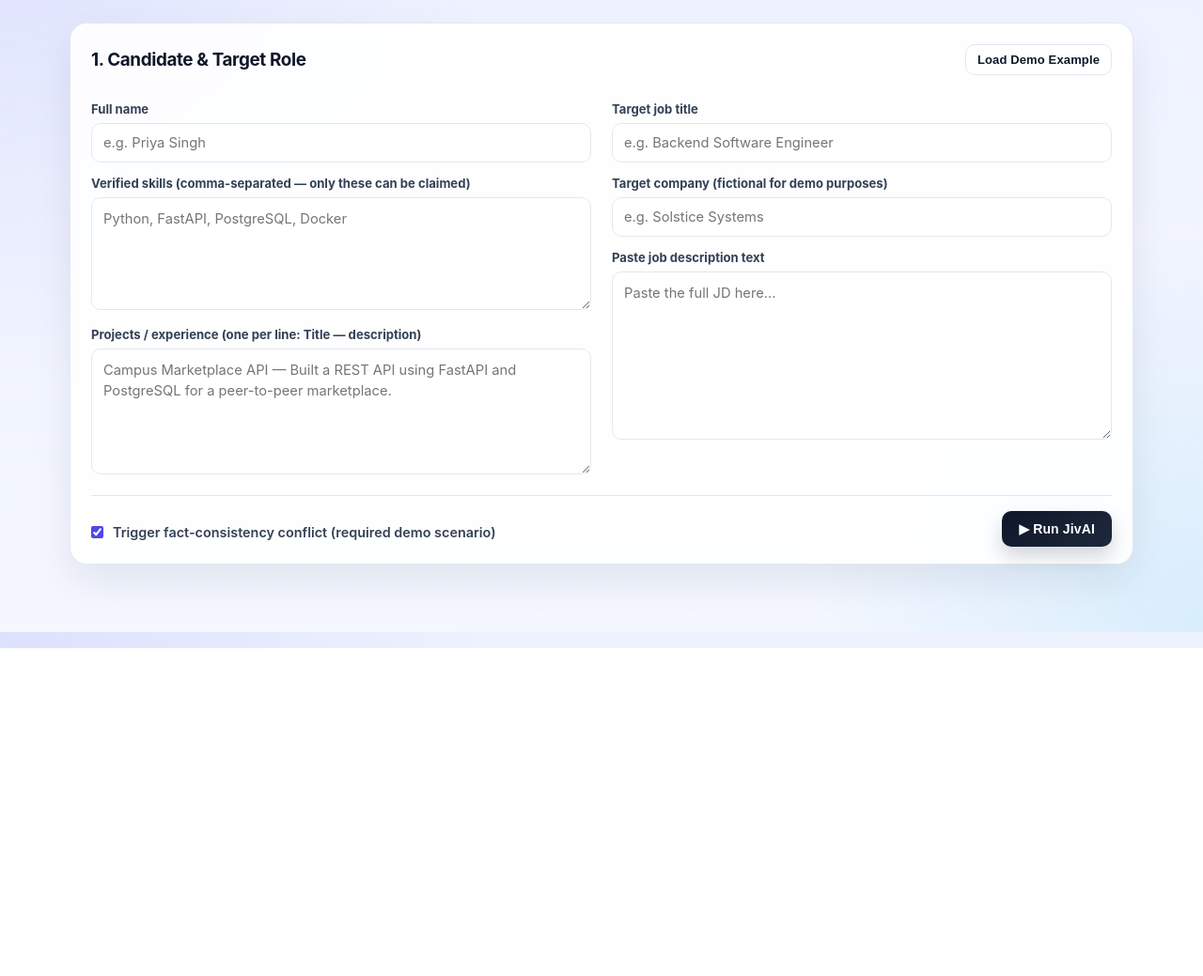
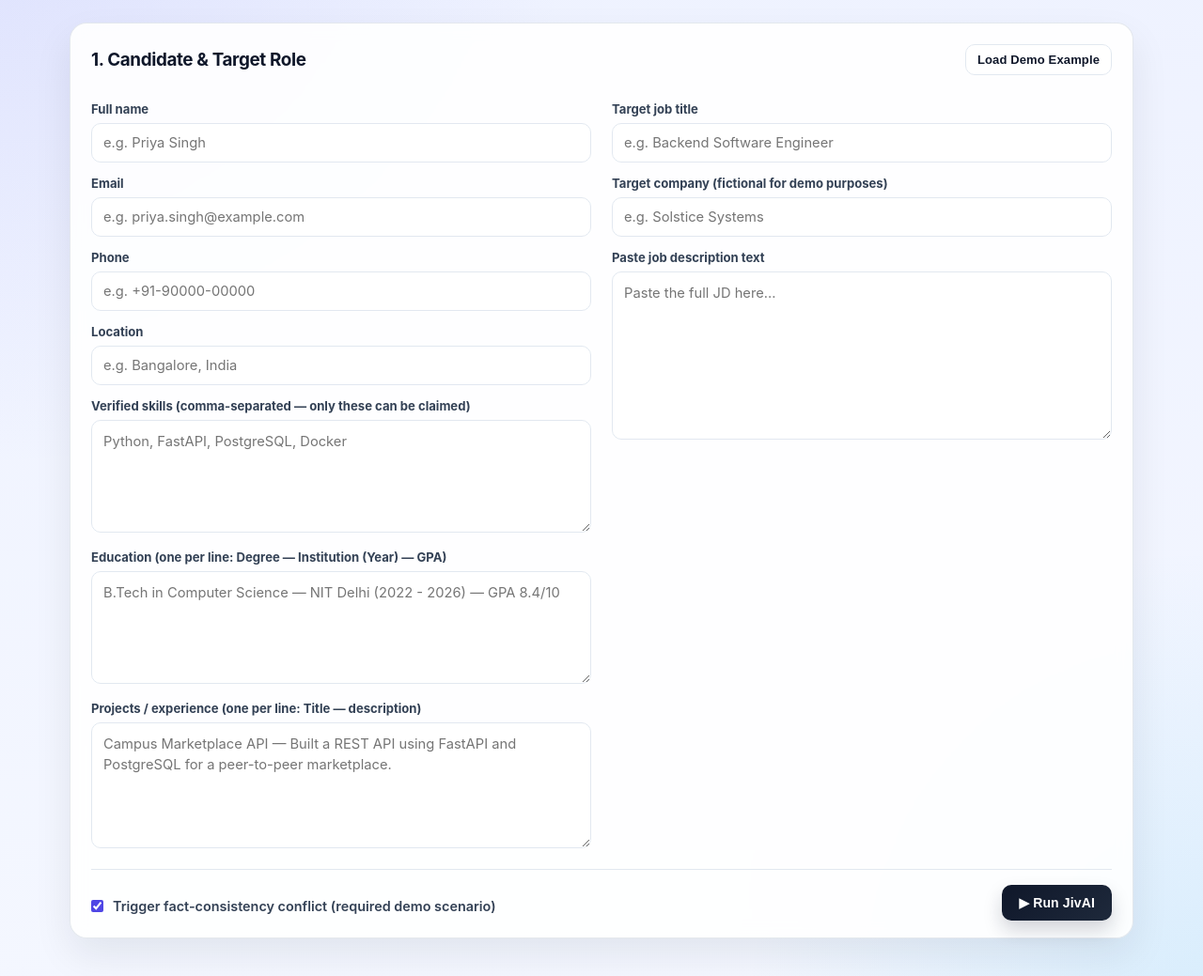
Before and after one commit to anupam1104/JivAI, a Flask app: page / in a window 1280 px wide. Shown: the part 110-1149 px from the top of the page at 94% size. Before the commit the page ends 800 px from the top, so only its background shows below. Run offline with Flask 3, Linux system fonts and the light colour scheme.

Commit message:
Fix PDF download: skills section and user details not showing

```diff
--- a/app.py
+++ b/app.py
@@ -87,7 +87,7 @@ def render_pdf():
         io.BytesIO(pdf_bytes),
         mimetype="application/pdf",
         as_attachment=True,
-        download_name=f"{resume['name'].replace(' ', '_')}_resume.pdf",
+        download_name=f"{(resume.get('name') or 'Candidate').replace(' ', '_')}_resume.pdf",
     )
 
 
--- a/static/script.js
+++ b/static/script.js
@@ -15,13 +15,21 @@ async function init() {
 function loadDemoExample() {
   if (!defaultData) return;
   document.getElementById("cand-name").value = defaultData.candidate.name;
+  document.getElementById("cand-email").value = defaultData.candidate.email || "";
+  document.getElementById("cand-phone").value = defaultData.candidate.phone || "";
+  document.getElementById("cand-location").value = defaultData.candidate.location || "";
   document.getElementById("cand-skills").value = defaultData.candidate.verified_skills.join(", ");
 
   const projectLines = defaultData.candidate.projects
     .map((p) => `${p.title} — ${p.description}`)
-    .concat(defaultData.candidate.experience.map((e) => `${e.title} @ ${e.org} — ${e.description}`))
+    .concat(defaultData.candidate.experience.map((e) => `${e.title} @ ${e.org} — ${e.duration} — ${e.description}`))
     .join("\n");
   document.getElementById("cand-projects").value = projectLines;
+
+  const educationLines = (defaultData.candidate.education || [])
+    .map((e) => `${e.degree} — ${e.institution} (${e.year}) — GPA ${e.gpa}`)
+    .join("\n");
+  document.getElementById("cand-education").value = educationLines;
 
   document.getElementById("jd-title").value = defaultData.jd_title;
   document.getElementById("jd-company").value = defaultData.jd_company;
@@ -38,27 +46,64 @@ function detectSkills(text) {
 
 function buildCandidateFromForm() {
   const name = document.getElementById("cand-name").value.trim() || "Candidate";
+  const email = document.getElementById("cand-email").value.trim()
+    || `${name.toLowerCase().replace(/\s+/g, ".")}@example.com`;
+  const phone = document.getElementById("cand-phone").value.trim() || "N/A";
+  const location = document.getElementById("cand-location").value.trim() || "N/A";
+
   const verifiedSkills = document.getElementById("cand-skills").value
     .split(",").map((s) => s.trim()).filter(Boolean);
 
   const projectLines = document.getElementById("cand-projects").value
     .split("\n").map((l) => l.trim()).filter(Boolean);
 
-  const projects = projectLines.map((line) => {
+  const projects = [];
+  const experience = [];
+  projectLines.forEach((line) => {
     const [titlePart, ...descParts] = line.split("—");
     const title = (titlePart || "Project").trim();
     const description = (descParts.join("—") || "").trim() || title;
-    return { title, description, skills: detectSkills(line) };
+
+    // Lines like "Backend Intern @ Acme Corp — May 2025 - Jul 2025 — ..." are experience.
+    const atIdx = title.indexOf("@");
+    if (atIdx >= 0) {
+      const org = title.slice(atIdx + 1).trim();
+      const duration = (descParts[0] || "").trim();
+      const desc = (descParts.slice(1).join("—") || "").trim() || description;
+      experience.push({
+        title: title.slice(0, atIdx).trim(),
+        org,
+        duration,
+        description: desc,
+        skills: detectSkills(line),
+      });
+      return;
+    }
+
+    projects.push({ title, description, skills: detectSkills(line) });
   });
+
+  const educationLines = document.getElementById("cand-education").value
+    .split("\n").map((l) => l.trim()).filter(Boolean);
+  const education = educationLines.map((line) => {
+    const parts = line.split("—").map((p) => p.trim()).filter(Boolean);
+    const degree = parts[0] || "";
+    const instYear = parts[1] || "";
+    const gpa = parts[2] || "";
+    const yearMatch = instYear.match(/\(([^)]*)\)/);
+    const institution = yearMatch ? instYear.slice(0, yearMatch.index).trim() : instYear;
+    const year = yearMatch ? yearMatch[1] : "";
+    return { degree, institution, year, gpa };
+  }).filter((e) => e.degree);
 
   return {
     name,
-    email: `${name.toLowerCase().replace(/\s+/g, ".")}@example.com`,
-    phone: "N/A",
-    location: "N/A",
-    education: [],
+    email,
+    phone,
+    location,
+    education,
     projects,
-    experience: [],
+    experience,
     verified_skills: verifiedSkills,
   };
 }
@@ -136,6 +181,10 @@ async function downloadPdf() {
     headers: { "Content-Type": "application/json" },
     body: JSON.stringify({ resume: lastResume, jd_title: lastJdTitle }),
   });
+  if (!res.ok) {
+    console.error("PDF render failed", res.status);
+    return;
+  }
   const blob = await res.blob();
   const url = window.URL.createObjectURL(blob);
   const a = document.createElement("a");
--- a/templates/index.html
+++ b/templates/index.html
@@ -23,8 +23,20 @@
           <label>Full name</label>
           <input type="text" id="cand-name" placeholder="e.g. Priya Singh" />
 
+          <label>Email</label>
+          <input type="text" id="cand-email" placeholder="e.g. priya.singh@example.com" />
+
+          <label>Phone</label>
+          <input type="text" id="cand-phone" placeholder="e.g. +91-90000-00000" />
+
+          <label>Location</label>
+          <input type="text" id="cand-location" placeholder="e.g. Bangalore, India" />
+
           <label>Verified skills (comma-separated — only these can be claimed)</label>
           <textarea id="cand-skills" rows="2" placeholder="Python, FastAPI, PostgreSQL, Docker"></textarea>
+
+          <label>Education (one per line: Degree — Institution (Year) — GPA)</label>
+          <textarea id="cand-education" rows="2" placeholder="B.Tech in Computer Science — NIT Delhi (2022 - 2026) — GPA 8.4/10"></textarea>
 
           <label>Projects / experience (one per line: Title — description)</label>
           <textarea id="cand-projects" rows="5"
```
Also changed, not shown: agent.py (+9 -1 lines), pdf_gen.py (+13 -12 lines).
